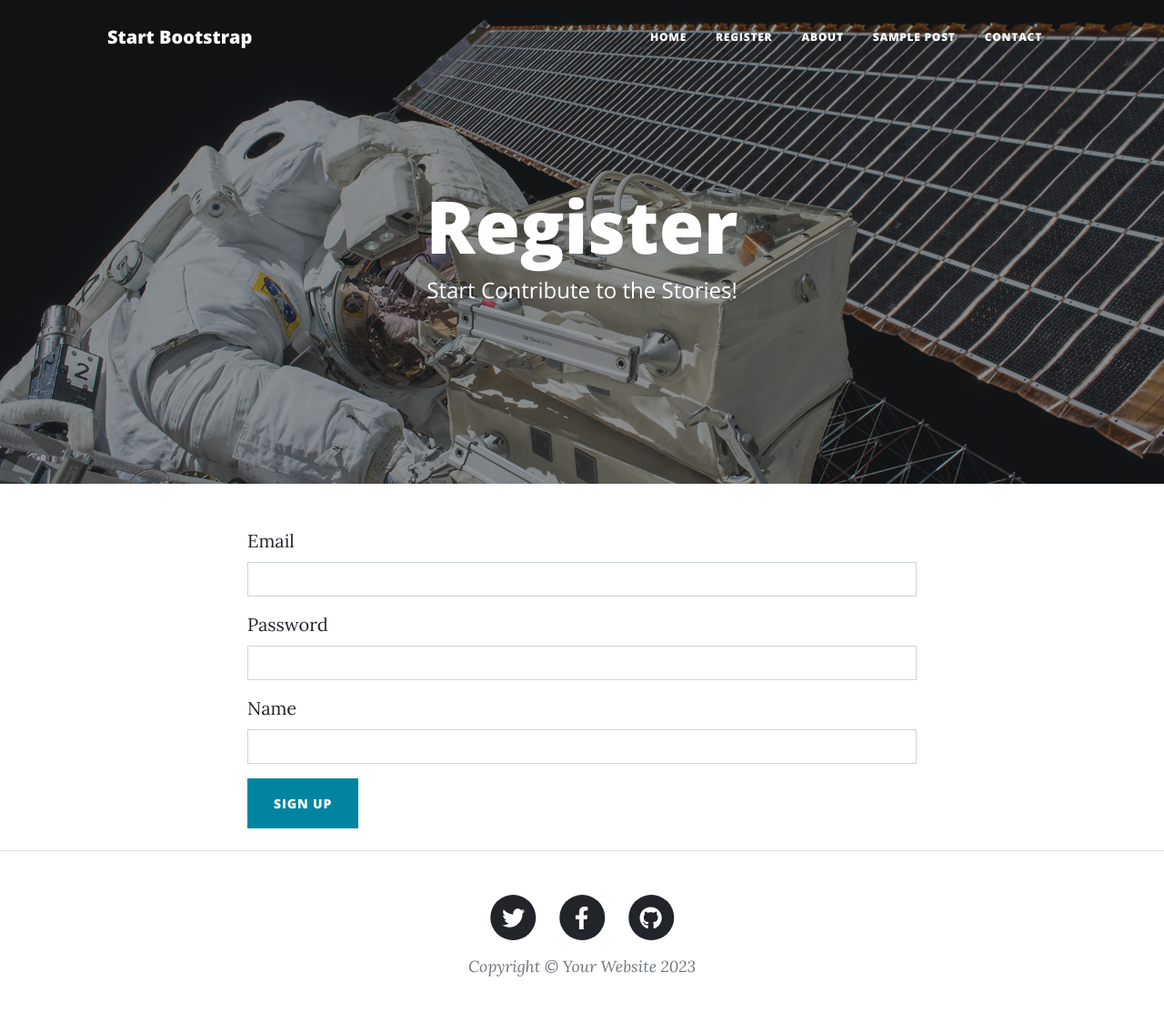
After one commit to yuliyatestlab/travel-stories-platform, a Flask app: page /register in a window 1280 px wide. The commit adds this page. Shown: the whole page at 91% size. Run offline with Flask 3, Linux system fonts and the light colour scheme; some libraries are stand-ins or nearby versions.

Commit message:
Create users table, register user form, register route, add register in header.html, create register.html, add register-bg image.

```diff
--- a/app.py
+++ b/app.py
@@ -1,11 +1,14 @@
 from flask import Flask, render_template, current_app, Blueprint, url_for, redirect
+from flask_gravatar import Gravatar
+from flask_login import LoginManager
 from markupsafe import Markup
 from flask_bootstrap import Bootstrap
+from flask_ckeditor import CKEditor
 from flask_sqlalchemy import SQLAlchemy
 from sqlalchemy.orm import DeclarativeBase, Mapped, mapped_column
 from sqlalchemy import Integer, String, Text
 from datetime import date
-from forms import CreatePostForm
+from forms import CreatePostForm, RegisterForm
 from flask_login import UserMixin
 
 
@@ -24,6 +27,7 @@ db.init_app(app)
 
 #  CONFIGURE TABLE
 class BlogPost(db.Model):
+    __tablename__ = "blog_posts"
     id: Mapped[int] = mapped_column(Integer, primary_key=True)
     title: Mapped[str] = mapped_column(String(250), unique=True, nullable=False)
     subtitle: Mapped[str] = mapped_column(String(250), nullable=False)
@@ -32,10 +36,31 @@ class BlogPost(db.Model):
     author: Mapped[str] = mapped_column(String(250), nullable=False)
     img_url: Mapped[str] = mapped_column(String(250), nullable=False)
 
+class User(db.Model):
+    __tablename__ = "users"
+    id: Mapped[int] = mapped_column(Integer, primary_key=True)
+    email: Mapped[str] = mapped_column(String, unique=True, nullable=False)
+    password: Mapped[str] = mapped_column(String, unique=True, nullable=False)
+    name: Mapped[str] = mapped_column(String, unique=True, nullable=False)
+
+
 with app.app_context():
     db.create_all()
 
-
+# Register new user
+@app.route('/register', methods=['GET', 'POST'])
+def register():
+    form = RegisterForm()
+    if form.validate_on_submit():
+        new_user = User(
+            email = form.email.data,
+            password = form.password.data,
+            name = form.name.data
+        )
+        db.session.add(new_user)
+        db.session.commit()
+        return redirect(url_for('get_all_posts'))
+    return render_template('register.html', form=form)
 @app.route('/')
 def get_all_posts():
     # Query the database for all the posts. Convert the data to a python list.
@@ -67,7 +92,7 @@ def add_new_post():
     return render_template("make-post.html", form=form)
 
 # Editing an existing post
-@app.route('edit-post/<int:post_id>', methods=['GET', 'POST'])
+@app.route('/edit-post/<int:post_id>', methods=['GET', 'POST'])
 def edit_post(post_id):
     post = db.get_or_404(BlogPost, post_id)
     edit_form = CreatePostForm(
@@ -89,7 +114,7 @@ def edit_post(post_id):
     return render_template("make-post.html", form=edit_form, is_edit=True)
 
 # Delete post
-@app.route('delete/<int: post_id>')
+@app.route('/delete/<int:post_id>')
 def delete_post(post_id):
     post_to_delete = db.get_or_404(BlogPost, post_id)
     db.session.delete(post_to_delete)
--- a/forms.py
+++ b/forms.py
@@ -3,13 +3,19 @@ from wtforms import StringField, SubmitField
 from wtforms.validators import DataRequired, URL
 from flask_ckeditor import CKEditor, CKEditorField
 
+class RegisterForm(FlaskForm):
+    email = StringField("Email", validators=[DataRequired()])
+    password = StringField("Password", validators=[DataRequired()])
+    name = StringField("Name", validators=[DataRequired()])
+    submit = SubmitField("SIGN UP")
+
 class CreatePostForm(FlaskForm):
     title = StringField("Blog Post Title", validators=[DataRequired()])
-    subtitle = StringField("Subitle", validators=[DataRequired()])
+    subtitle = StringField("Subtitle", validators=[DataRequired()])
     author = StringField("Your Name", validators=[DataRequired()])
     img_url = StringField("Blog Image URL", validators=[DataRequired(), URL()])
     body = StringField("Blog Content", validators=[DataRequired()])
-    submit = StringField("Submit Post")
+    submit = SubmitField("Submit Post")
 
 class CommentForm(FlaskForm):
     comment_text = CKEditorField("Comment", validators=[DataRequired()])
--- a/requirements.txt
+++ b/requirements.txt
@@ -1,5 +1,7 @@
 Bootstrap_Flask==2.5.0
 Flask_CKEditor==0.4.6
+Flask-Gravatar-0.5.0
+Flask-Login==3.0.3
 Flask==3.1.3
 WTForms==3.0.1
 Flask_WTF==1.2.1
--- a/templates/header.html
+++ b/templates/header.html
@@ -25,7 +25,8 @@
             </button>
             <div class="collapse navbar-collapse" id="navbarResponsive">
                 <ul class="navbar-nav ms-auto py-4 py-lg-0">
-                    <li class="nav-item"><a class="nav-link px-lg-3 py-3 py-lg-4" href="index.html">Home</a></li>
+                    <li class="nav-item"><a class="nav-link px-lg-3 py-3 py-lg-4" href="{{ url_for('get_all_posts') }}">Home</a></li>
+                    <li class="nav-item"><a class="nav-link px-lg-3 py-3 py-lg-4" href="{{ url_for('register') }}">Register</a></li>
                     <li class="nav-item"><a class="nav-link px-lg-3 py-3 py-lg-4" href="{{ url_for('about') }}">About</a></li>
                     <li class="nav-item"><a class="nav-link px-lg-3 py-3 py-lg-4" href="post.html">Sample Post</a></li>
                     <li class="nav-item"><a class="nav-link px-lg-3 py-3 py-lg-4" href="{{ url_for('contact') }}">Contact</a></li>
--- /dev/null
+++ b/templates/register.html
@@ -0,0 +1,32 @@
+{% from "bootstrap5/form.html" import render_form %}
+
+{% include "header.html" %}
+{% block content %}
+<!--Page Header-->
+<header class="masthead" style="background-image: url('../static/assets/img/register-bg.jpg')">
+    <div class="container position-relative px-4 px-lg-5">
+        <div class="row gx-4 gx-lg-5 justify-content-center">
+            <div class="col_md_10 col-lg-8 col-xl-7">
+                <div class="page-heading">
+                    <h1>Register</h1>
+                    <span class="subheading">Start Contribute to the Stories!</span>
+                </div>
+            </div>
+        </div>
+    </div>
+
+</header>
+
+<main class="mb-4">
+    <div class="container">
+        <div class="row">
+            <div class="col-lg-8 col-md-10 mx-auto">
+                <!--Render registration form-->
+                {{ render_form(form, novalidate=true, button_map={"submit": "primary"}) }}
+            </div>
+        </div>
+    </div>
+</main>
+{% endblock %}
+
+{% include "footer.html" %}
```
Also changed, not shown: static/assets/img/register-bg.jpg (added).
